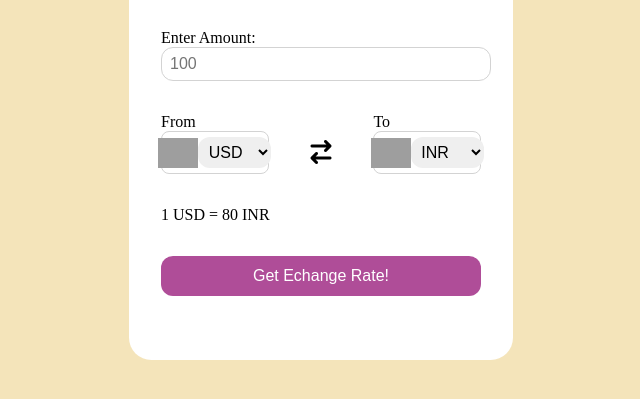
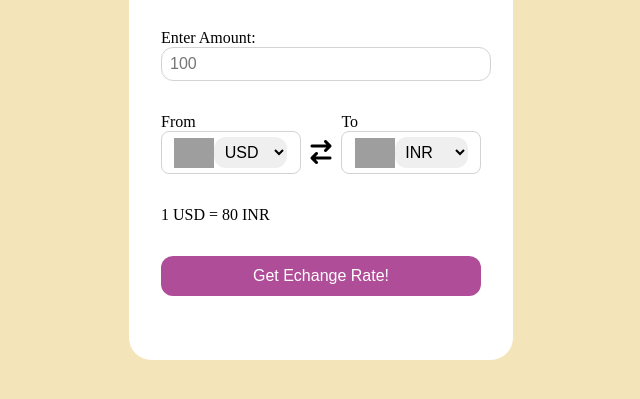
Before and after one commit to vaidikkumarpatel410/Currency-Converter, a plain HTML site: page index.html in a window 1280 px wide. Shown: the part 251-650 px from the top of the page, without its empty margins (319-959 px from the left). Drawn offline with Linux system fonts and the light colour scheme; grey boxes are pictures that could not be loaded.

Commit message:
currency_style.css

```diff
--- a/currency_style.css
+++ b/currency_style.css
@@ -57,7 +57,7 @@ form input{
     display: flex;
     justify-content: center;
     align-items: center;
-    width:6rem;
+    width:8rem;
     border-radius:0.5rem;
     padding:0.3rem;
     border:1px solid lightgrey;
```
